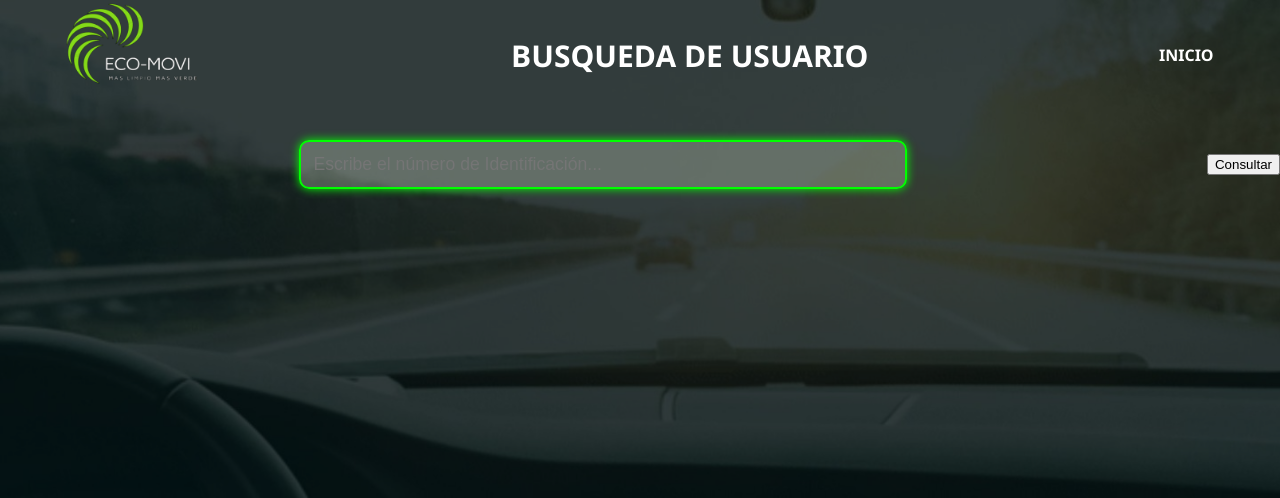
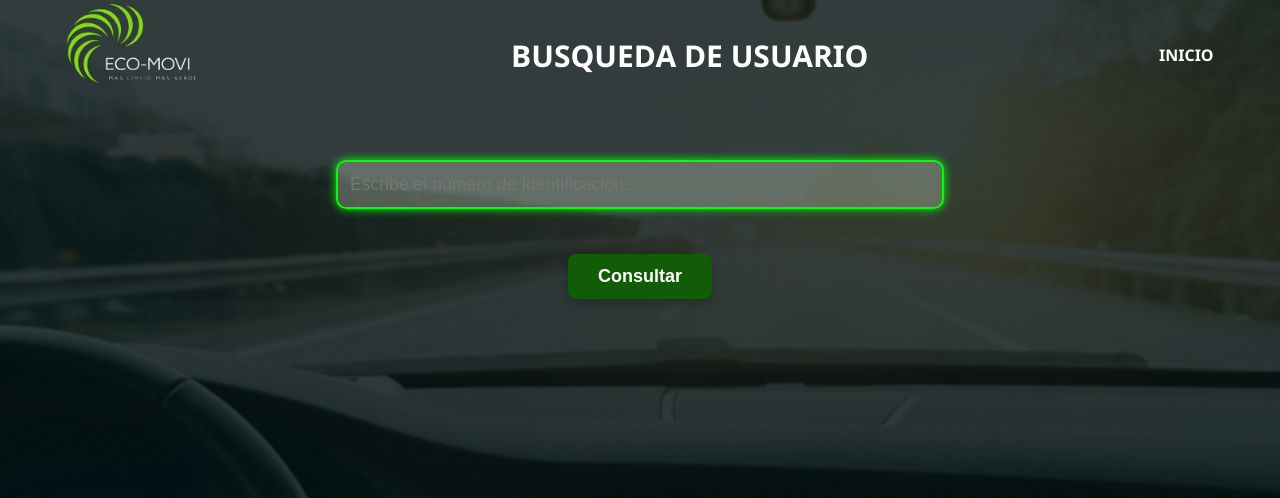
Before and after one commit to Ingkevin2024/ECOMOVIWEB, a PHP site: the page made by buscar(admi).php in a window 1280 px wide. Shown: the top 498 px of the page. Run offline with PHP 8.4, Linux system fonts and the light colour scheme.

Commit message:
Update estilo(buscar).css

```diff
--- a/estilo(buscar).css
+++ b/estilo(buscar).css
@@ -496,6 +496,26 @@ body {
 /* Make the form display items in a row */
 #search-form {
     display: flex;
+    flex-direction: column;
     align-items: center;
-    justify-content: center;
+    gap: 15px;
+    margin: 20px 0;
 }
+
+.btn-consultar {
+    background-color: #125c07;
+    color: white;
+    padding: 12px 30px;
+    border: none;
+    border-radius: 8px;
+    font-size: 18px;
+    cursor: pointer;
+    font-weight: bold;
+    transition: background-color 0.3s, transform 0.2s;
+    box-shadow: 0px 4px 10px rgba(0, 0, 0, 0.2);
+}
+
+.btn-consultar:hover {
+    background-color: #0a4705;
+    transform: scale(1.05);
+}
```
